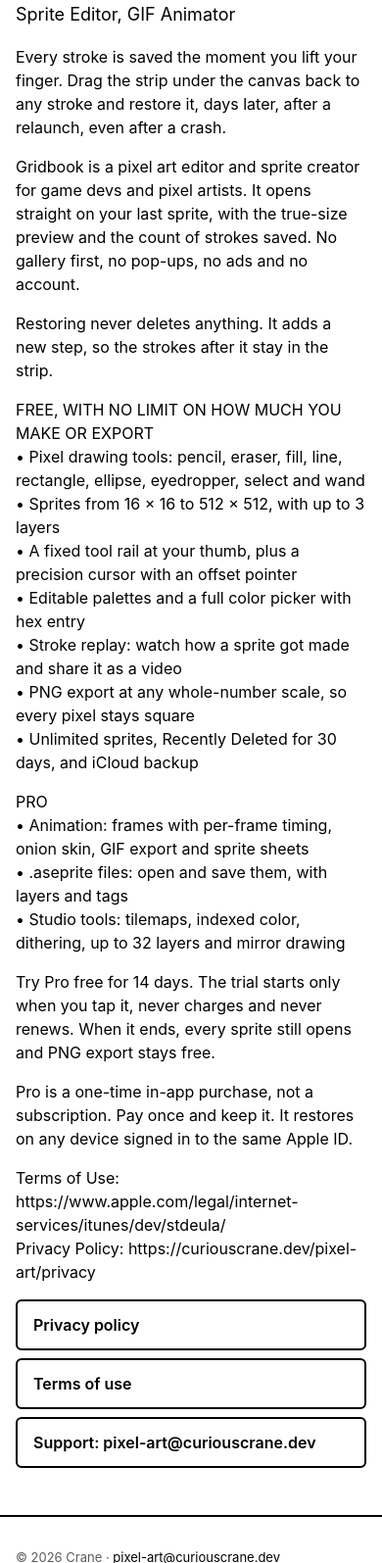
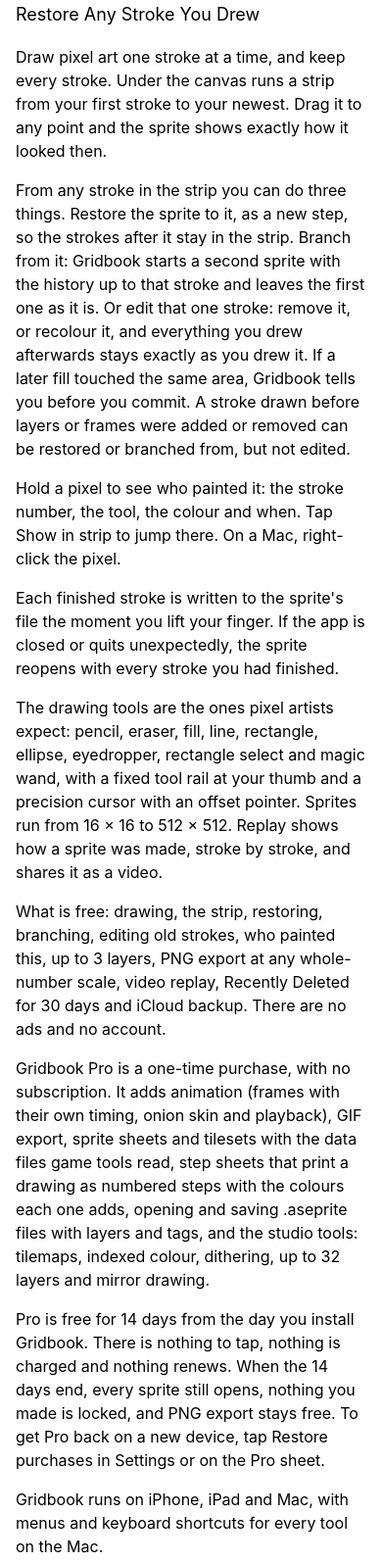
Before and after one commit to cindy21td/app-sites, a plain HTML site: page pixel-art/index.html in a window 390 px wide. Shown: the part 151-1746 px from the top of the page at 98% size. Drawn offline with Linux system fonts and the light colour scheme.

```diff
--- a/pixel-art/index.html
+++ b/pixel-art/index.html
@@ -3,26 +3,29 @@
 <head>
 <meta charset="utf-8">
 <meta name="viewport" content="width=device-width, initial-scale=1">
-<title>Gridbook: Pixel Art Maker</title>
+<title>Gridbook Pixel Art Editor</title>
 <link rel="stylesheet" href="../style.css">
 </head>
 <body>
 <main>
 <p class="label">App</p>
-<h1>Gridbook: Pixel Art Maker</h1>
-<p class="lead">Sprite Editor, GIF Animator</p>
-<p>Every stroke is saved the moment you lift your finger. Drag the strip under the canvas back to any stroke and restore it, days later, after a relaunch, even after a crash.</p>
-<p>Gridbook is a pixel art editor and sprite creator for game devs and pixel artists. It opens straight on your last sprite, with the true-size preview and the count of strokes saved. No gallery first, no pop-ups, no ads and no account.</p>
-<p>Restoring never deletes anything. It adds a new step, so the strokes after it stay in the strip.</p>
-<p>FREE, WITH NO LIMIT ON HOW MUCH YOU MAKE OR EXPORT<br>• Pixel drawing tools: pencil, eraser, fill, line, rectangle, ellipse, eyedropper, select and wand<br>• Sprites from 16 × 16 to 512 × 512, with up to 3 layers<br>• A fixed tool rail at your thumb, plus a precision cursor with an offset pointer<br>• Editable palettes and a full color picker with hex entry<br>• Stroke replay: watch how a sprite got made and share it as a video<br>• PNG export at any whole-number scale, so every pixel stays square<br>• Unlimited sprites, Recently Deleted for 30 days, and iCloud backup</p>
-<p>PRO<br>• Animation: frames with per-frame timing, onion skin, GIF export and sprite sheets<br>• .aseprite files: open and save them, with layers and tags<br>• Studio tools: tilemaps, indexed color, dithering, up to 32 layers and mirror drawing</p>
-<p>Try Pro free for 14 days. The trial starts only when you tap it, never charges and never renews. When it ends, every sprite still opens and PNG export stays free.</p>
-<p>Pro is a one-time in-app purchase, not a subscription. Pay once and keep it. It restores on any device signed in to the same Apple ID.</p>
+<h1>Gridbook Pixel Art Editor</h1>
+<p class="lead">Restore Any Stroke You Drew</p>
+<p>Draw pixel art one stroke at a time, and keep every stroke. Under the canvas runs a strip from your first stroke to your newest. Drag it to any point and the sprite shows exactly how it looked then.</p>
+<p>From any stroke in the strip you can do three things. Restore the sprite to it, as a new step, so the strokes after it stay in the strip. Branch from it: Gridbook starts a second sprite with the history up to that stroke and leaves the first one as it is. Or edit that one stroke: remove it, or recolour it, and everything you drew afterwards stays exactly as you drew it. If a later fill touched the same area, Gridbook tells you before you commit. A stroke drawn before layers or frames were added or removed can be restored or branched from, but not edited.</p>
+<p>Hold a pixel to see who painted it: the stroke number, the tool, the colour and when. Tap Show in strip to jump there. On a Mac, right-click the pixel.</p>
+<p>Each finished stroke is written to the sprite&#39;s file the moment you lift your finger. If the app is closed or quits unexpectedly, the sprite reopens with every stroke you had finished.</p>
+<p>The drawing tools are the ones pixel artists expect: pencil, eraser, fill, line, rectangle, ellipse, eyedropper, rectangle select and magic wand, with a fixed tool rail at your thumb and a precision cursor with an offset pointer. Sprites run from 16 × 16 to 512 × 512. Replay shows how a sprite was made, stroke by stroke, and shares it as a video.</p>
+<p>What is free: drawing, the strip, restoring, branching, editing old strokes, who painted this, up to 3 layers, PNG export at any whole-number scale, video replay, Recently Deleted for 30 days and iCloud backup. There are no ads and no account.</p>
+<p>Gridbook Pro is a one-time purchase, with no subscription. It adds animation (frames with their own timing, onion skin and playback), GIF export, sprite sheets and tilesets with the data files game tools read, step sheets that print a drawing as numbered steps with the colours each one adds, opening and saving .aseprite files with layers and tags, and the studio tools: tilemaps, indexed colour, dithering, up to 32 layers and mirror drawing.</p>
+<p>Pro is free for 14 days from the day you install Gridbook. There is nothing to tap, nothing is charged and nothing renews. When the 14 days end, every sprite still opens, nothing you made is locked, and PNG export stays free. To get Pro back on a new device, tap Restore purchases in Settings or on the Pro sheet.</p>
+<p>Gridbook runs on iPhone, iPad and Mac, with menus and keyboard shortcuts for every tool on the Mac.</p>
+<p>Aseprite is a separate desktop editor from another developer. Gridbook reads and writes its .aseprite file format and is not affiliated with it or endorsed by it.</p>
 <p>Terms of Use: https://www.apple.com/legal/internet-services/itunes/dev/stdeula/<br>Privacy Policy: https://curiouscrane.dev/pixel-art/privacy</p>
 <ul class="links">
 <li><a href="privacy/">Privacy policy</a></li>
 <li><a href="https://www.apple.com/legal/internet-services/itunes/dev/stdeula/">Terms of use</a></li>
-<li><a href="mailto:pixel-art@curiouscrane.dev?subject=Gridbook%3A%20Pixel%20Art%20Maker">Support: pixel-art@curiouscrane.dev</a></li>
+<li><a href="mailto:pixel-art@curiouscrane.dev?subject=Gridbook%20Pixel%20Art%20Editor">Support: pixel-art@curiouscrane.dev</a></li>
 </ul>
 </main>
 <footer>© 2026 Crane · <a href="mailto:pixel-art@curiouscrane.dev">pixel-art@curiouscrane.dev</a></footer>
```
Also changed, not shown: pixel-art/privacy/index.html (+5 -11 lines).
